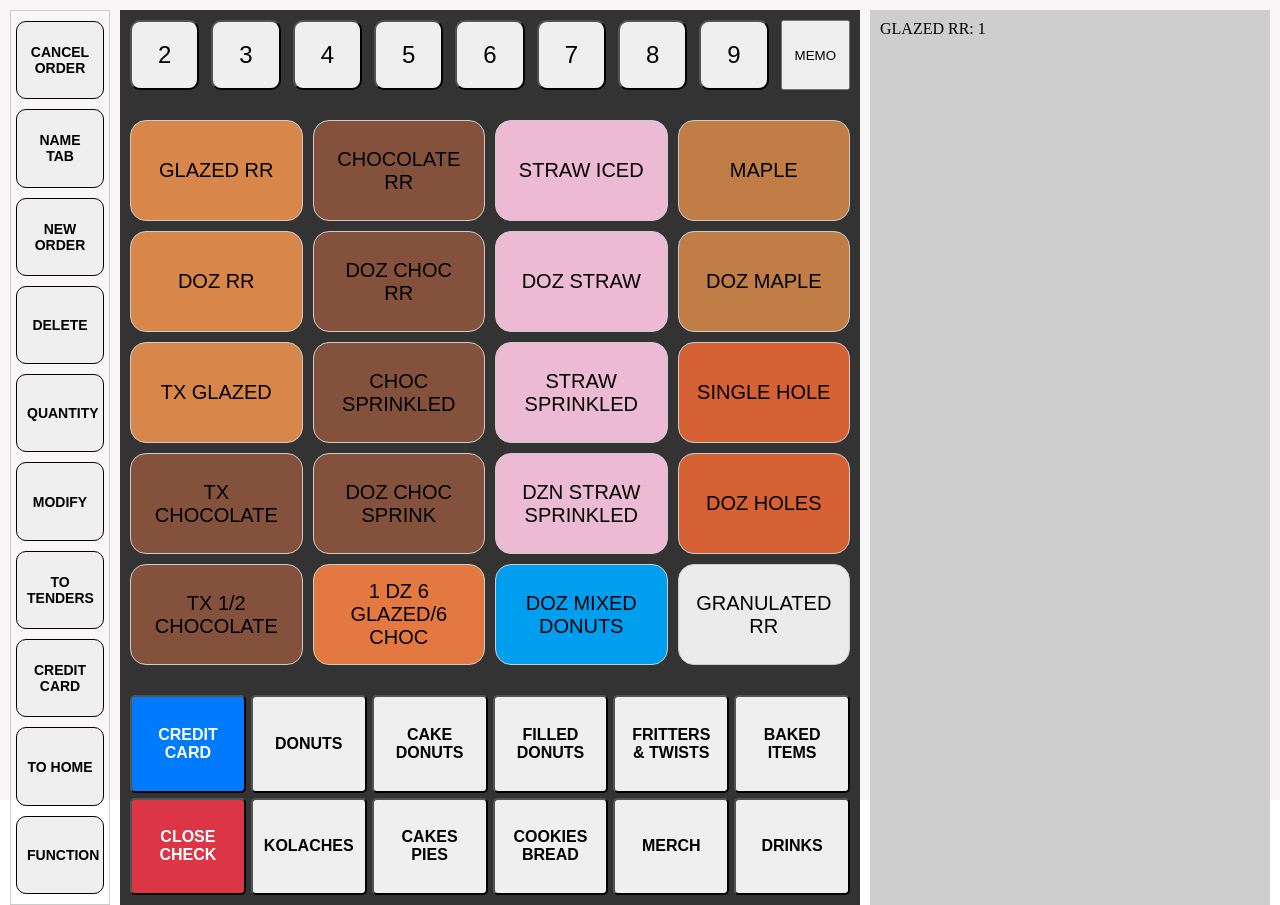
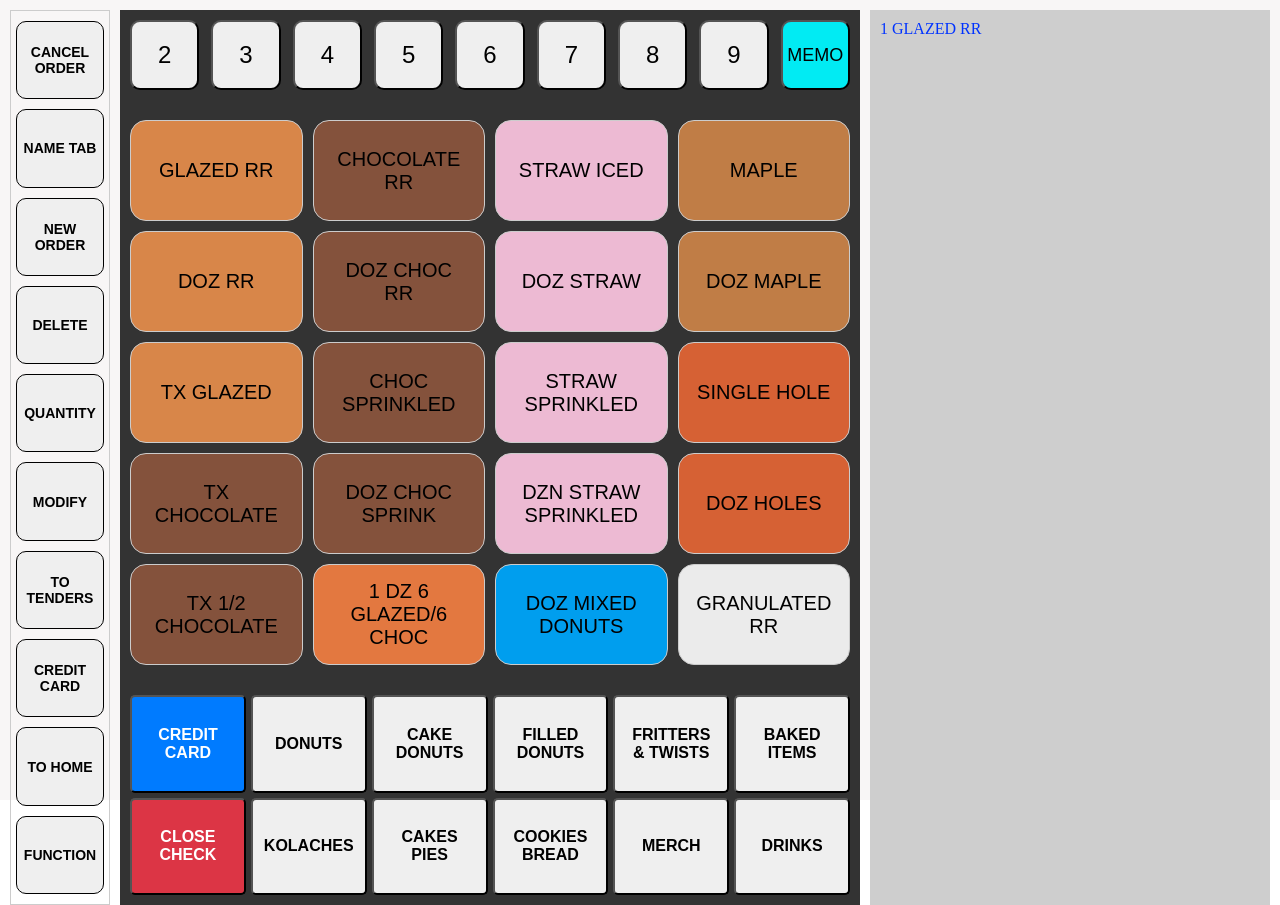
Before and after one commit to random-ant/RRDonuts-Employee-Trainer, a React (Vite) app: page / in a window 1280 px wide. Both pictures are taken after a click on the button "GLAZED RR". Built offline with nearby package versions, Linux system fonts and the light colour scheme.

Commit message:
add dynamic orders

```diff
--- a/src/App.jsx
+++ b/src/App.jsx
@@ -1,37 +1,36 @@
 import { useState } from "react";
 import MenuPanel from "./MenuPanel";
 import OrderPanel from "./OrderPanel";
-import { OrderContext, QuantityContext } from "./context";
+import SidePanel from "./SidePanel";
+import { OrderContext, QuantityContext, SelectedItemsContext } from "./context";
 import "./styles.css";
 
 export default function App() {
-  const [order, setOrder] = useState(new Map());
-  const [itemQuantity, setItemQuantity] = useState(1);
-
   return (
     <>
-      <QuantityContext.Provider value={{ itemQuantity, setItemQuantity }}>
-        <OrderContext.Provider value={{ order, setOrder }}>
-          <div className="container">
-            <div class="side-container">
-              <button>CANCEL ORDER</button>
-              <button>NAME TAB</button>
-              <button>NEW ORDER</button>
-              <button>DELETE</button>
-              <button>QUANTITY</button>
-              <button>MODIFY</button>
-              <button>TO TENDERS</button>
-              <button>CREDIT CARD</button>
-              <button>TO HOME</button>
-              <button>FUNCTION</button>
-            </div>
-
-            <MenuPanel />
-
-            <OrderPanel />
-          </div>
-        </OrderContext.Provider>
-      </QuantityContext.Provider>
+      <ContextProvider>
+        <div className="container">
+          <SidePanel />
+          <MenuPanel />
+          <OrderPanel />
+        </div>
+      </ContextProvider>
     </>
   );
 }
+
+function ContextProvider({ children }) {
+  const [order, setOrder] = useState([]);
+  const [itemQuantity, setItemQuantity] = useState(1);
+  const [selectedItems, setSelectedItems] = useState([]);
+
+  return (
+    <SelectedItemsContext.Provider value={{ selectedItems, setSelectedItems }}>
+      <QuantityContext.Provider value={{ itemQuantity, setItemQuantity }}>
+        <OrderContext.Provider value={{ order, setOrder }}>
+          {children}
+        </OrderContext.Provider>
+      </QuantityContext.Provider>
+    </SelectedItemsContext.Provider>
+  );
+}
--- a/src/MenuItem.jsx
+++ b/src/MenuItem.jsx
@@ -1,25 +1,61 @@
 import { useContext } from "react";
 import { OrderContext, QuantityContext } from "./context";
 import "./menu.css";
+
+export class Item {
+  constructor(name, quantity) {
+    this.name = name;
+    this.quantity = quantity;
+    this.memo = "";
+    this.separate = false;
+    this.boxed = false;
+    this.addChocolate = false;
+    this.addPowder = false;
+    this.noIce = false;
+    this.easyIce = false;
+    this.bag = false;
+    this.noAction = false;
+  }
+}
 
 export default function MenuItem({ color = "rgb(235, 235, 235)", children }) {
   const { order, setOrder } = useContext(OrderContext);
   const { itemQuantity, setItemQuantity } = useContext(QuantityContext);
 
-  const addToCart = () => {
-    const newMap = new Map(order);
-    if (newMap.has(children)) {
-      newMap.set(children, newMap.get(children) + itemQuantity);
+  const addToCart = (name) => {
+    const itemObj = new Item(name, itemQuantity);
+    const objString = JSON.stringify(itemObj);
+
+    let orderContainsItem = false;
+    for (let i = 0; i < order.length; i++) {
+      if (order[i].name === name) {
+        orderContainsItem = true;
+        break;
+      }
+    }
+
+    if (orderContainsItem) {
+      // if item already exists in order, update existing quantity
+      setOrder(
+        order.map((item) => {
+          if (item.name === name)
+            return { ...item, quantity: item.quantity + itemQuantity };
+          else return item;
+        })
+      );
     } else {
-      newMap.set(children, itemQuantity);
+      // otherwise, add it to cart
+      setOrder([...order, itemObj]);
     }
-    setOrder(newMap);
+
+    // reset itemQuantity after ordering something
+    setItemQuantity(1);
   };
 
   return (
     <button
-      class="menu-item"
-      onClick={addToCart}
+      className="menu-item"
+      onClick={() => addToCart(children)}
       style={{ backgroundColor: color }}
     >
       {children}
--- a/src/MenuPages.jsx
+++ b/src/MenuPages.jsx
@@ -4,7 +4,7 @@ import "./menu.css";
 export function DonutPage() {
   return (
     <>
-      <div class="donut-container">
+      <div className="donut-container">
         <MenuItem color="rgb(216,134,73)">GLAZED RR</MenuItem>
         <MenuItem color="rgb(132,82,60)">CHOCOLATE RR</MenuItem>
         <MenuItem color="rgb(237,186,211)">STRAW ICED</MenuItem>
@@ -33,7 +33,7 @@ export function DonutPage() {
 export function CakeDonutsPage() {
   return (
     <>
-      <div class="donut-container">
+      <div className="donut-container">
         <MenuItem>PLAIN CAKE</MenuItem>
         <MenuItem color="rgb(132,82,60)">CHOCOLATE CAKE</MenuItem>
         <MenuItem color="rgb(0,81,237)">BLUEBERRY CAKE</MenuItem>
--- a/src/MenuPanel.jsx
+++ b/src/MenuPanel.jsx
@@ -28,18 +28,18 @@ export default function MenuPanel() {
     <>
       <div className="menu-container">
         <div className="quantity-select-container">
-          <QuantityButton>2</QuantityButton>
-          <QuantityButton>3</QuantityButton>
-          <QuantityButton>4</QuantityButton>
-          <QuantityButton>5</QuantityButton>
-          <QuantityButton>6</QuantityButton>
-          <QuantityButton>7</QuantityButton>
-          <QuantityButton>8</QuantityButton>
-          <QuantityButton>9</QuantityButton>
-          <button>MEMO</button>
+          <QuantityButton count={2} />
+          <QuantityButton count={3} />
+          <QuantityButton count={4} />
+          <QuantityButton count={5} />
+          <QuantityButton count={6} />
+          <QuantityButton count={7} />
+          <QuantityButton count={8} />
+          <QuantityButton count={9} />
+          <button id="memo-button">MEMO</button>
         </div>
 
-        <div class="menu-buttons-container">{renderPage()}</div>
+        <div className="menu-buttons-container">{renderPage()}</div>
 
         <div className="menu-page-select">
           <button id="credit-card">CREDIT CARD</button>
@@ -80,12 +80,23 @@ export default function MenuPanel() {
   );
 }
 
-function QuantityButton({ children }) {
+function QuantityButton({ count }) {
   const { itemQuantity, setItemQuantity } = useContext(QuantityContext);
 
   return (
-    <button class="quantity-button" onClick={() => setItemQuantity(+children)}>
-      {children}
+    <button
+      className={`quantity-button ${
+        itemQuantity == count ? "active-quantity" : ""
+      }`}
+      onClick={() => {
+        if (itemQuantity == count) {
+          setItemQuantity(1);
+        } else {
+          setItemQuantity(+count);
+        }
+      }}
+    >
+      {count}
     </button>
   );
 }
--- a/src/OrderPanel.jsx
+++ b/src/OrderPanel.jsx
@@ -1,17 +1,43 @@
-import { useContext } from "react";
-import { OrderContext, QuantityContext } from "./context";
+import { useState, useContext } from "react";
+import { OrderContext, SelectedItemsContext } from "./context";
 
-export default function OrderPanel() {
+export default function OrderPanel(props) {
   const { order, setOrder } = useContext(OrderContext);
-  const { itemQuantity, setItemQuantity } = useContext(QuantityContext);
+  const { selectedItems, setSelectedItems } = useContext(SelectedItemsContext);
+
+  function handleClick(itemIndex) {
+    if (selectedItems.includes(itemIndex)) {
+      // if already selected, remove from selected
+      setSelectedItems(selectedItems.filter((item) => item != itemIndex));
+    } else {
+      // else, add to selected
+      setSelectedItems([...selectedItems, itemIndex]);
+    }
+  }
 
   return (
     <>
       <div className="order-container">
-        {[...order].map(([key, value]) => (
-          <p>
-            {key}: {value}
-          </p>
+        {order.map((item, index) => (
+          <div
+            key={index}
+            className={`order-item ${
+              selectedItems.includes(index) ? "selected-item" : ""
+            }`}
+            onClick={() => handleClick(index)}
+          >
+            {item.quantity} {"\t"}
+            {item.name}
+            <div className="order-modifications">
+              <p>{item.memo && item.memo}</p>
+              <p>{item.separate && "SEPARATE"}</p>
+              <p>{item.boxed && "BOXED"}</p>
+              <p>{item.addChocolate && "CHOC"}</p>
+              <p>{item.addPowder && "POWDER"}</p>
+              <p>{item.bag && "BAG"}</p>
+              <p>{item.noAction && "NO ACTION"}</p>
+            </div>
+          </div>
         ))}
       </div>
     </>
--- /dev/null
+++ b/src/SidePanel.jsx
@@ -0,0 +1,27 @@
+import { useContext } from "react";
+import { OrderContext, SelectedItemsContext } from "./context";
+
+export default function SidePanel() {
+  const { order, setOrder } = useContext(OrderContext);
+  const { selectedItems, setSelectedItems } = useContext(SelectedItemsContext);
+
+  const clickDelete = () => {
+    setOrder(order.filter((item, index) => !selectedItems.includes(index)));
+    setSelectedItems([]);
+  };
+
+  return (
+    <div className="side-container">
+      <button>CANCEL ORDER</button>
+      <button>NAME TAB</button>
+      <button>NEW ORDER</button>
+      <button onClick={clickDelete}>DELETE</button>
+      <button>QUANTITY</button>
+      <button>MODIFY</button>
+      <button>TO TENDERS</button>
+      <button>CREDIT CARD</button>
+      <button>TO HOME</button>
+      <button>FUNCTION</button>
+    </div>
+  );
+}
--- a/src/context.jsx
+++ b/src/context.jsx
@@ -2,3 +2,4 @@ import { createContext } from "react";
 
 export const OrderContext = createContext();
 export const QuantityContext = createContext(1);
+export const SelectedItemsContext = createContext([0]);
--- a/src/menu.css
+++ b/src/menu.css
@@ -24,6 +24,18 @@
   border-radius: 10px;
   font-size: 24px;
   cursor: pointer;
+}
+
+.active-quantity {
+  filter: brightness(90%);
+  border-color: aqua;
+}
+
+#memo-button {
+  border-radius: 10px;
+  font-size: 18px;
+  cursor: pointer;
+  background-color: rgb(1, 235, 243);
 }
 
 /* MENU STUFF */
--- a/src/styles.css
+++ b/src/styles.css
@@ -28,7 +28,6 @@
   flex: 1;
   width: 100%;
   margin: 5px 0;
-  padding: 10px;
   justify-content: center;
   align-items: center;
   text-align: center;
@@ -42,4 +41,24 @@
 .order-container {
   padding: 10px;
   background-color: rgb(206, 206, 206);
+  overflow-y: scroll;
 }
+
+.order-item {
+  padding-bottom: 24px;
+  color: rgb(0, 51, 255);
+  cursor: pointer;
+}
+
+.order-item:hover {
+  filter: brightness(85%);
+}
+
+.selected-item {
+  background-color: rgba(255, 255, 255, 0.3);
+}
+
+.order-modifications {
+  padding-left: 30px;
+  color: rgb(0, 51, 255);
+}
```
